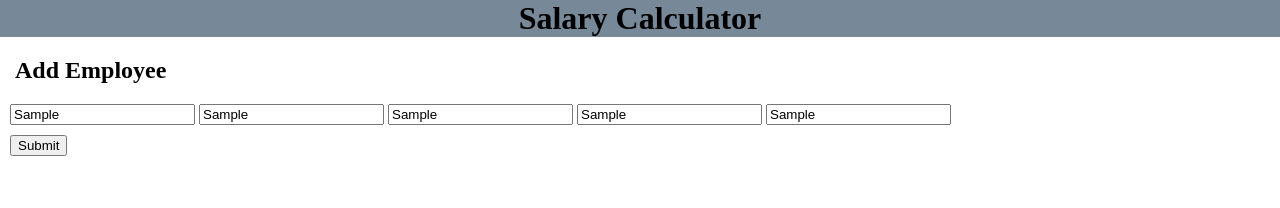
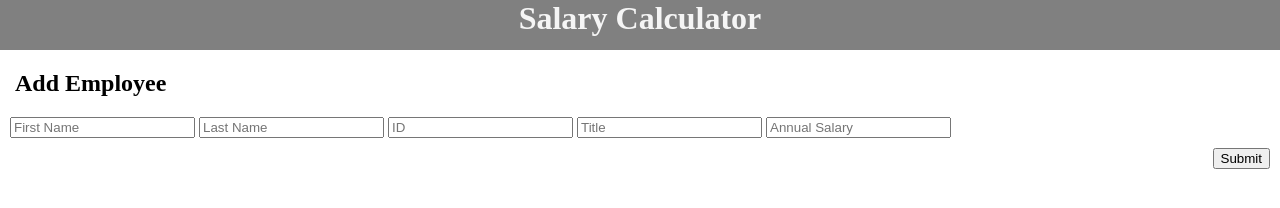
Before and after one commit to claywebb5/weekend-jquery-salary-calculator, a plain HTML site: page assignment/index.html in a window 1280 px wide. Both pictures are taken after typing "Sample", "Sample", "Sample", "Sample", "Sample" into the empty fields and a click on the button "Submit". Drawn offline with Linux system fonts and the light colour scheme.

Commit message:
This will run the functions to take in the values from the input fields into the employees array

```diff
--- a/assignment/client.js
+++ b/assignment/client.js
@@ -1,6 +1,45 @@
 $(document).ready(readyNow);
+
+let employees = []; // This is declaring a global 'employees' empty array
+
+function newEmployee (fNameInput, lNameInput, idInput, titleInput, salaryInput) {
+    console.log('In newEmployee:', fNameInput, lNameInput, idInput, titleInput, salaryInput);
+    const newEmpObject = {
+        first: fNameInput,
+        last: lNameInput,
+        id: idInput,
+        title: titleInput,
+        salary: salaryInput
+    };
+    employees.push(newEmpObject); // This will push the newEmpObject values into the global employees array
+    return true;
+} // End newEmployee function
 
 function readyNow() {
     console.log('jQuery is working');
+    $('.submitButton').on('click', addEmployee);
+} // End readyNow function
 
-} // End readyNow function
+function addEmployee(){
+    console.log('In addEmployee');
+    let first = $('#firstNameField').val();
+    let last = $('#lastNameField').val();
+    let id = $('#idField').val();
+    let title = $('#titleField').val();
+    let salary= $('#annualSalaryField').val();
+    newEmployee(first, last, id, title, salary);
+    console.log('Added Employees are:', employees); // This will display the employees in the console
+    $('#firstNameField').val('');
+    $('#lastNameField').val('');
+    $('#idField').val('');
+    $('#titleField').val('');
+    $('#annualSalaryField').val('');
+    $('.submitButton').on('click', displayEmp);
+    displayEmp();
+} // End addEmployee function
+
+function displayEmp() {
+
+} // End displayEmp function
+
+// MONTHLY TOTAL IS DIVIDE BY 12
--- a/assignment/style.css
+++ b/assignment/style.css
@@ -3,18 +3,25 @@ body {
     padding: 0;
 }
 h1 {
-    background-color: lightslategray;
+    background-color: gray;
     text-align: center;
+    color: whitesmoke;
+
 }
 header h1 {
     margin: 0;
+    height: 50px;
 }
 h2 {
     margin-left: 15px;
+    margin-bottom: 10px;
 }
 .inputFields {
     margin: 10px;
+    display: inline-block;
+    width: 100%;
 }
 .submitButton {
-    margin-left: 10px;
+    margin-right: 10px;
+    float: right;
 }
```
